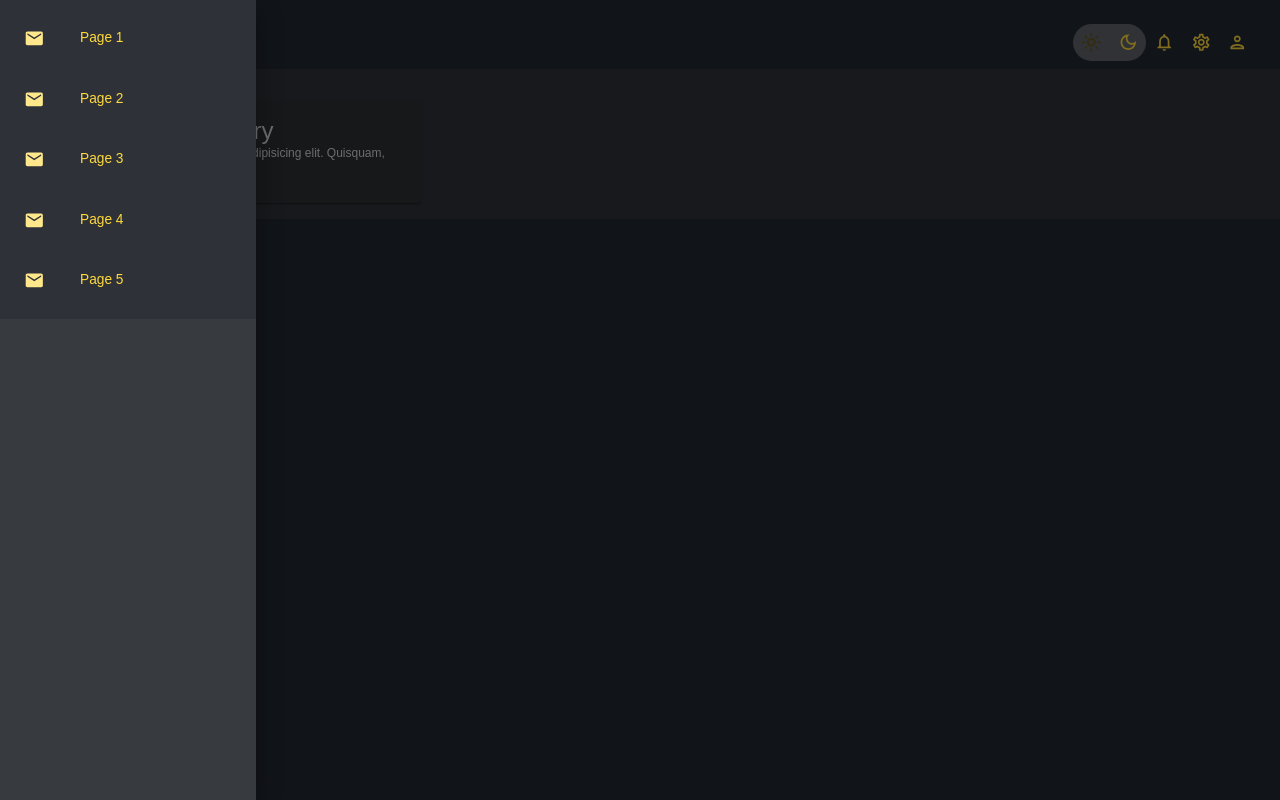
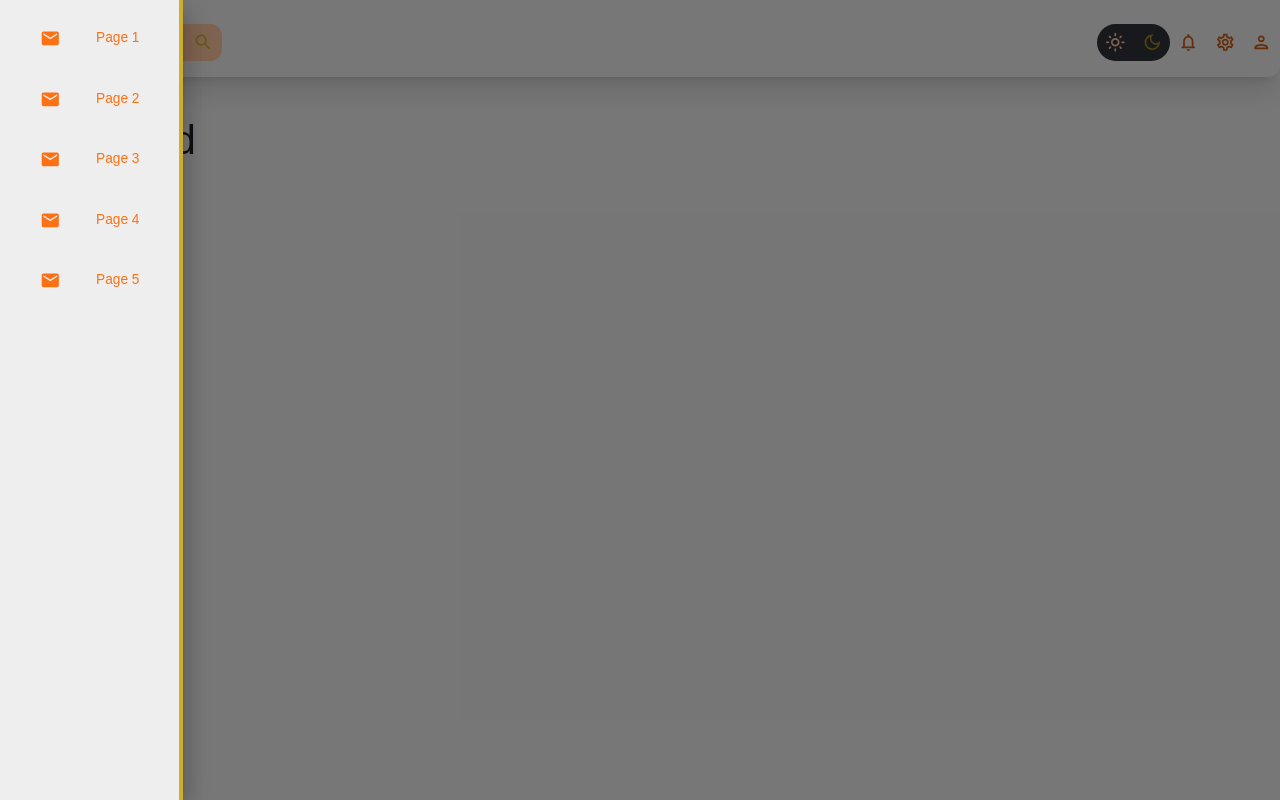
Before and after one commit to AVAniketh0905/AdminDashboard, a Next.js app: page / in a window 1280 px wide. Both pictures are taken after a click on the button 1091 px from the left and 42 px from the top of the page. Built offline with nearby package versions, Linux system fonts and the light colour scheme.

Commit message:
did my best ato wa kimi ni makeseyoooooo

```diff
--- a/components/dashboard.tsx
+++ b/components/dashboard.tsx
@@ -1,29 +1,15 @@
 import { tokens, ColorModeContext } from '@/themes/theme';
-import { Card, CardContent, Grid, Typography, useTheme } from '@mui/material';
-import { useContext } from "react";
+import { Box, Typography, useTheme } from '@mui/material';
 
 
 export default function DashboardComponent() {
     const theme = useTheme();
     const colors = tokens(theme.palette.mode);
-    const colorMode = useContext(ColorModeContext);
 
     return (
-        <Grid container spacing={2} sx={{
-            padding: 2, backgroundColor: colors.greyAccent[600]
-        }}>
-            <Grid item xs={12} md={6} lg={4}>
-                <Card sx={{ backgroundColor: colors.greyAccent[700] }}>
-                    <CardContent>
-                        <Typography variant="h3" component="div" sx={{ color: colors.greyAccent[100] }}>
-                            Live Cases by Country
-                        </Typography>
-                        <Typography sx={{ color: colors.greyAccent[100] }} variant="body2">
-                            Lorem ipsum dolor sit amet consectetur adipisicing elit. Quisquam, voluptatum.
-                        </Typography>
-                    </CardContent>
-                </Card>
-            </Grid>
-        </Grid >
+        <Box mt={5} display="flex flex-col" justifyContent="space-between">
+            <Typography variant="h1" sx={{ color: theme.palette.mode == 'light' ? colors.blackAccent[400] : colors.whiteAccent[600] }}>Dashboard</Typography>
+            <Typography variant='h4' sx={{ color: theme.palette.mode == 'light' ? colors.blackAccent[700] : colors.whiteAccent[700] }}>Welcome back!</Typography>
+        </Box>
     )
 }
--- a/components/sidebar.tsx
+++ b/components/sidebar.tsx
@@ -4,10 +4,10 @@ import { Mail } from '@mui/icons-material';
 import { tokens, ColorModeContext } from '@/themes/theme';
 
 const ListItemCompoent = ({ key, text, sx }: { key: number; text: string; sx: any }) => {
-    return <IconButton className='text-center'>
+    return <IconButton className='text-center' sx={{ borderRadius: 15 }}>
         <ListItem key={key}>
             <ListItemIcon>
-                <Mail sx={{ color: sx.color[300] }} />
+                <Mail sx={{ color: sx.color[500] }} />
             </ListItemIcon>
             <ListItemText sx={{ color: sx.color[500] }}>{text}</ListItemText>
         </ListItem>
@@ -51,20 +51,22 @@ export default function SideBar() {
                 anchor="left"
                 open={open}
                 onClose={() => setOpen(false)}
-                className={`flex-shrink-0 ${open ? 'w-24' : 'w-16'}`}
-                classes={{
-                    paper: `w-36 ${open ? 'md:w-64' : 'md:w-16'}`,
-                }}
             >
-                <List className='flex-col' sx={{
-                    backgroundColor: colors.greyAccent[600],
+                <ListItem className='flex flex-col p-5 border-r-4 justify-evenly h-screen' sx={{
+                    background: theme.palette.mode == 'light' ? colors.whiteAccent[500] : colors.greyAccent[500],
+                    borderRightColor: colors.yellowAccent[400],
                 }}>
                     {
                         pages.map((text, index) => (
-                            <ListItemCompoent sx={{ color: colors.yellowAccent }} key={index} text={text} />
+                            theme.palette.mode == 'light'
+                                ?
+                                <ListItemCompoent sx={{ color: colors.orangeAccent }} key={index} text={text} />
+                                :
+                                <ListItemCompoent sx={{ color: colors.yellowAccent }} key={index} text={text} />
+
                         ))
                     }
-                </List>
+                </ListItem>
             </Drawer>
         </Box>
     );
--- a/components/topbar.tsx
+++ b/components/topbar.tsx
@@ -15,38 +15,56 @@ export default function TopBar() {
     const colors = tokens(theme.palette.mode);
     const colorMode = useContext(ColorModeContext);
 
+    const handleToggle = (modePressed: string) => {
+        if (modePressed != theme.palette.mode) {
+            colorMode.toggleColorMode();
+        }
+    }
+
     return (
-        <Box component="div" display="flex" justifyContent="space-between" m={3}>
+        <Box
+            component="div"
+            display="flex"
+            justifyContent="space-between"
+            mt={3}
+            pb={2}
+            className="shadow-xl rounded-xl"
+        >
 
+            {/* Search bar */}
             <Box
                 component="div"
                 className="flex rounded-xl"
-                sx={{ backgroundColor: colors.orangeAccent[800], ":hover": { backgroundColor: colors.orangeAccent[400] } }}
+                sx={{
+                    backgroundColor: colors.orangeAccent[800],
+                    ":hover": { backgroundColor: colors.orangeAccent[400] }
+                }}
             >
                 <InputBase sx={{ ml: 1, flex: 1 }} placeholder="Search..." />
                 <IconButton>
-                    <SearchIcon htmlColor={colors.yellowAccent[500]} className="rounded-full" />
+                    <SearchIcon htmlColor={colors.yellowAccent[400]} className="rounded-full" />
                 </IconButton>
             </Box>
 
+            {/* Other icons */}
             <Box display="flex" alignItems="center">
                 <Box component="div" className="flex rounded-full" sx={{ backgroundColor: colors.greyAccent[400] }}>
-                    <IconButton>
-                        <LightModeOutlinedIcon htmlColor={theme.palette.mode == 'light' ? colors.yellowAccent[500] : colors.yellowAccent[800]} />
+                    <IconButton onClick={() => handleToggle('light')}>
+                        <LightModeOutlinedIcon htmlColor={theme.palette.mode == 'light' ? colors.orangeAccent[800] : colors.greyAccent[600]} />
                     </IconButton>
-                    <IconButton>
-                        <DarkModeOutlinedIcon htmlColor={theme.palette.mode == 'dark' ? colors.yellowAccent[500] : colors.yellowAccent[800]} />
+                    <IconButton onClick={() => handleToggle('dark')}>
+                        <DarkModeOutlinedIcon htmlColor={theme.palette.mode == 'dark' ? colors.yellowAccent[400] : colors.yellowAccent[300]} />
                     </IconButton>
                 </Box>
 
                 <IconButton>
-                    <NotificationsOutlinedIcon htmlColor={colors.yellowAccent[500]} />
+                    <NotificationsOutlinedIcon htmlColor={theme.palette.mode == 'light' ? colors.orangeAccent[400] : colors.yellowAccent[300]} />
                 </IconButton>
                 <IconButton>
-                    <SettingsOutlinedIcon htmlColor={colors.yellowAccent[500]} />
+                    <SettingsOutlinedIcon htmlColor={theme.palette.mode == 'light' ? colors.orangeAccent[400] : colors.yellowAccent[300]} />
                 </IconButton>
                 <IconButton>
-                    <PersonOutlinedIcon htmlColor={colors.yellowAccent[500]} />
+                    <PersonOutlinedIcon htmlColor={theme.palette.mode == 'light' ? colors.orangeAccent[400] : colors.yellowAccent[300]} />
                 </IconButton>
             </Box>
         </Box>
```
